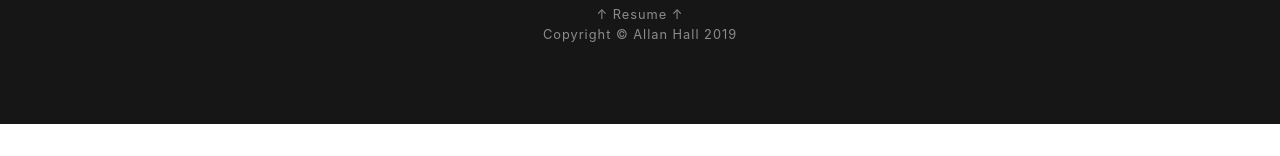
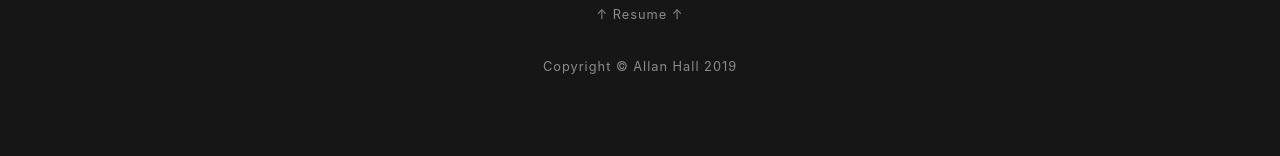
Before and after one commit to AllanHall/portfolio, a website with bundled scripts: page public/index.html in a window 1280 px wide. Shown: the part 3859-4015 px from the top of the page. Before the commit the page ends 3983 px from the top, so only its background shows below. Built offline with nearby package versions, Linux system fonts and the light colour scheme.

Commit message:
touched up

```diff
--- a/public/index.html
+++ b/public/index.html
@@ -327,7 +327,7 @@
       <div class="container">
         &uarr; Resume &uarr;
       </div>
-      <div class="container">
+      <div class="container" style="margin-top:4vh;">
         Copyright &copy; Allan Hall 2019
       </div>
     </footer>
```
